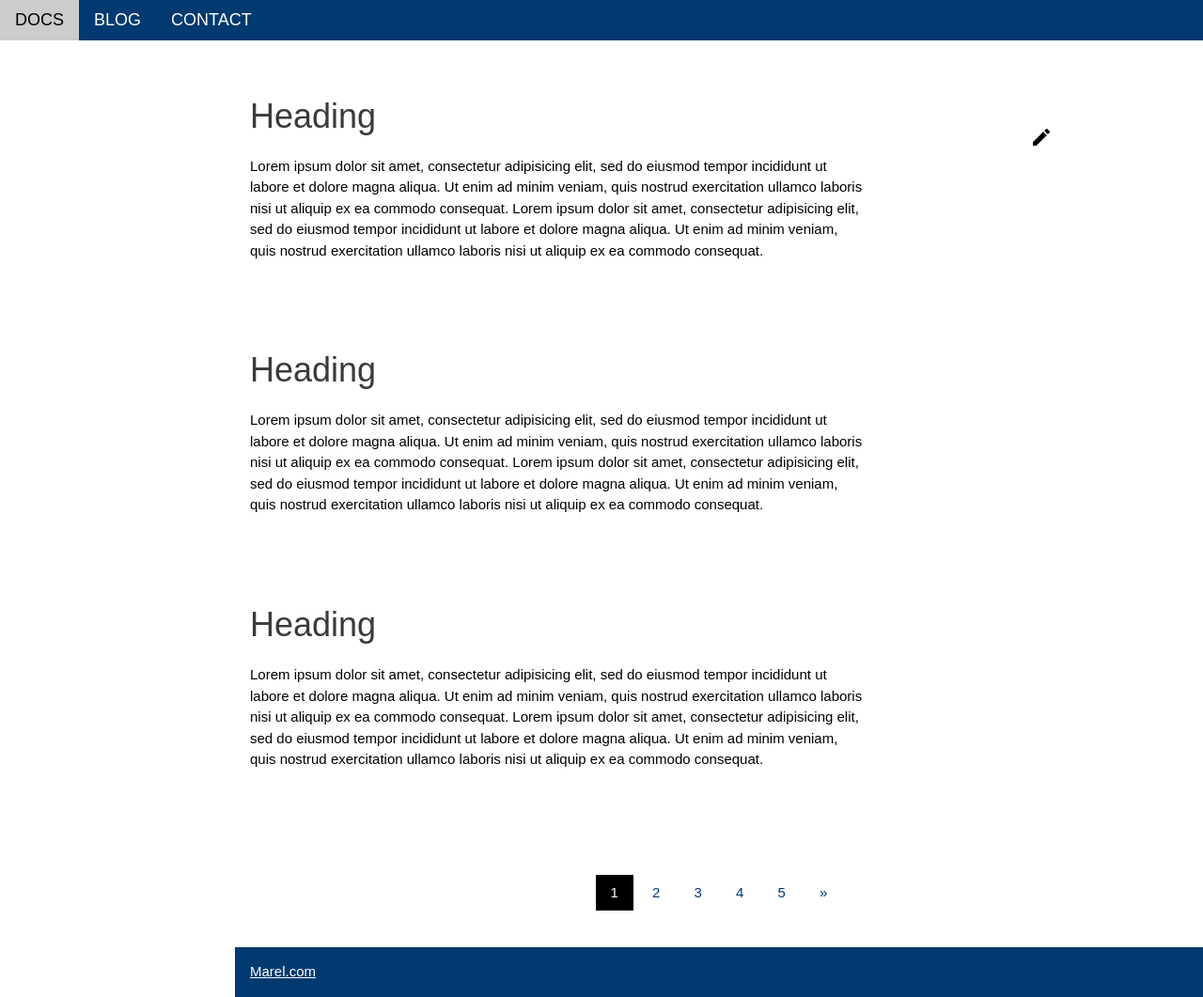
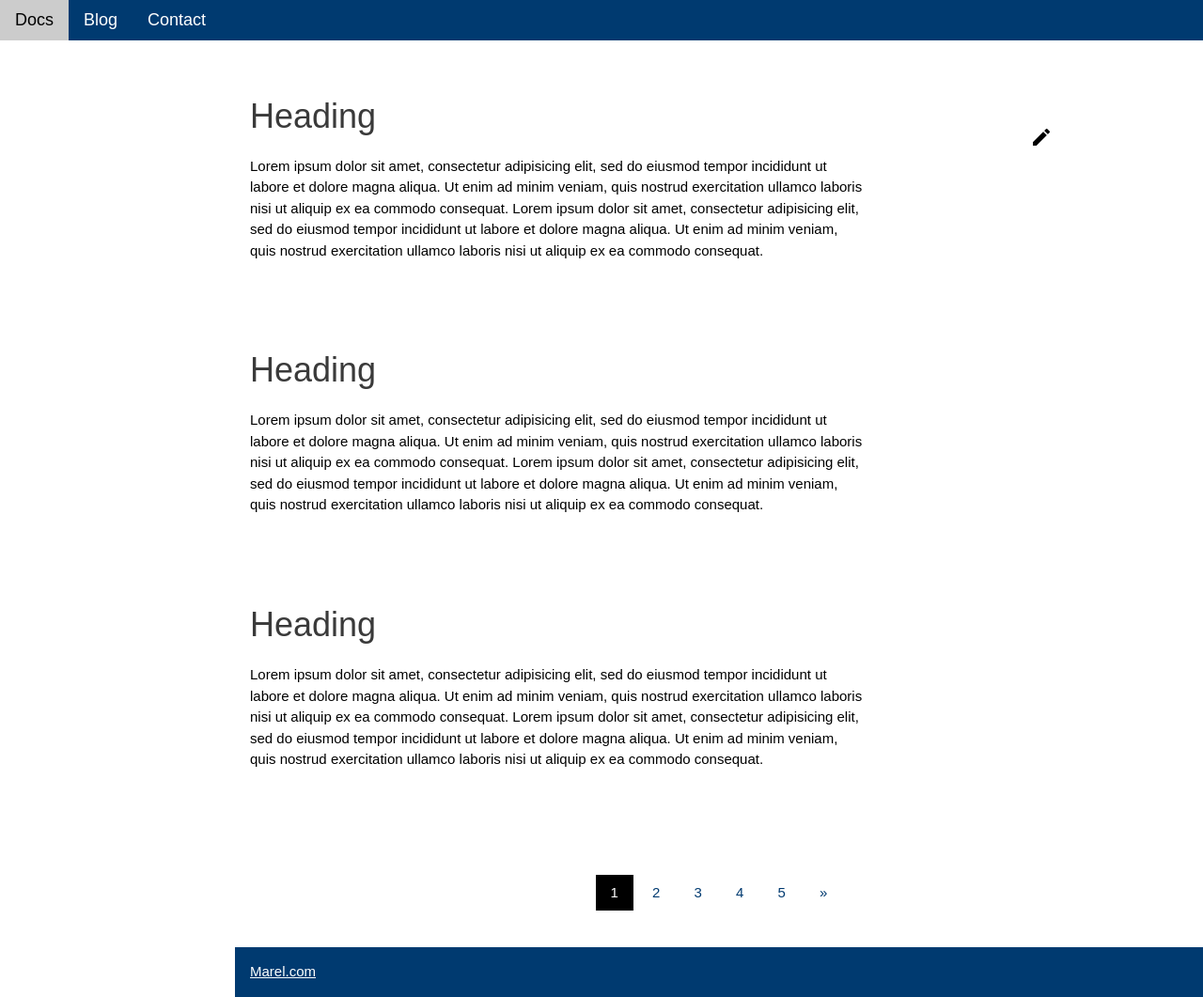
Before and after one commit to daniellegunter/pohlvault.github.io, a Jekyll site: the page built from index.html, in a window 1280 px wide and 1061 px high. Shown: the whole window at 94% size. Built offline with Jekyll 4.4.1, drawn with Linux system fonts in a browser that asks for light colours.

Commit message:
Update home.html

```diff
--- a/_layouts/home.html
+++ b/_layouts/home.html
@@ -30,9 +30,9 @@ html,body,h1,h2,h3,h4,h5,h6 {font-family: Myriad pro, sans-serif;}
 <div class="w3-top">
   <div class="w3-bar w3-theme w3-top w3-left-align w3-large">
     <a class="w3-bar-item w3-button w3-right w3-hide-large w3-hover-white w3-large w3-theme-l1" href="javascript:void(0)" onclick="w3_open()"><i class="fa fa-bars"></i></a>
-    <a href="/docs"" class="w3-bar-item w3-button w3-hide-small w3-hover-#898E8C">DOCS</a>
-    <a href="/blog" class="w3-bar-item w3-button w3-hide-small w3-hover-#898E8C">BLOG</a>
-    <a href="/contact" class="w3-bar-item w3-button w3-hide-small w3-hover-#898E8C">CONTACT</a>
+    <a href="/docs"" class="w3-bar-item w3-button w3-hide-small w3-hover-#898E8C">Docs</a>
+    <a href="/blog" class="w3-bar-item w3-button w3-hide-small w3-hover-#898E8C">Blog</a>
+    <a href="/contact" class="w3-bar-item w3-button w3-hide-small w3-hover-#898E8C">Contact</a>
     </div>
 </div>
 
```
